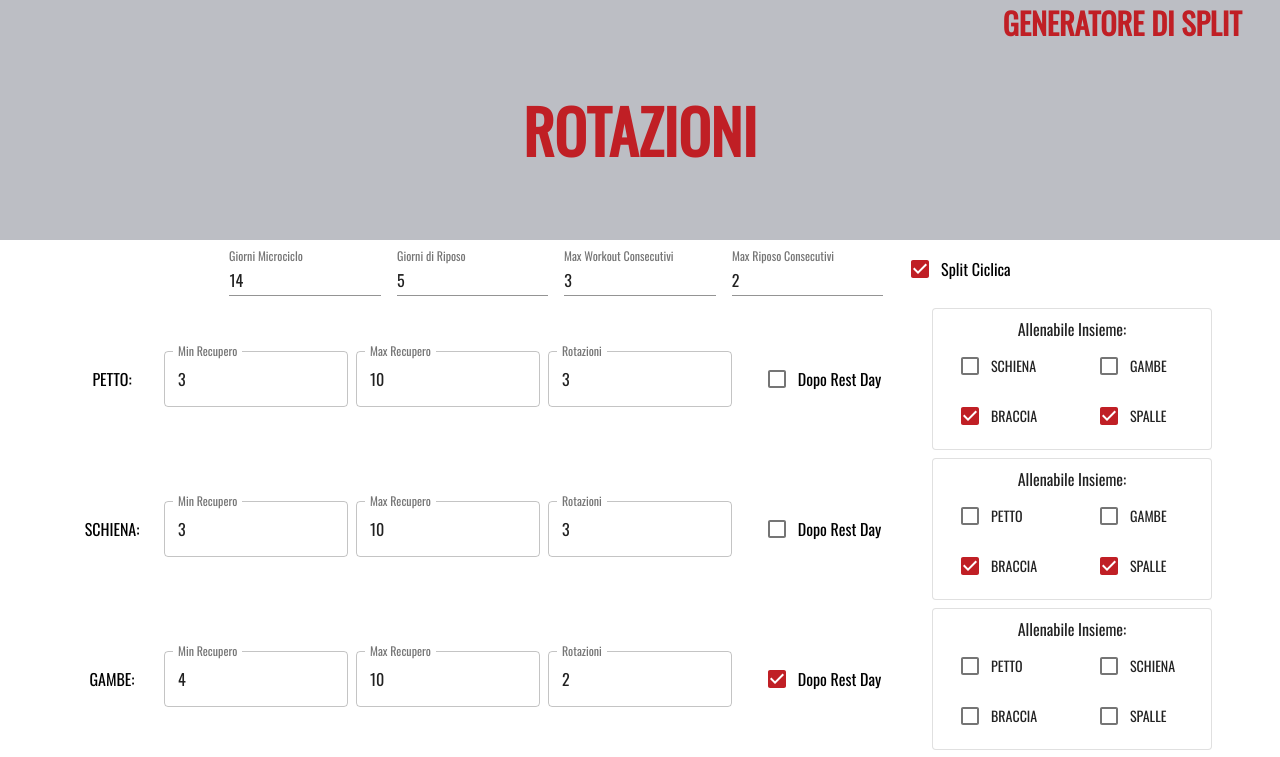
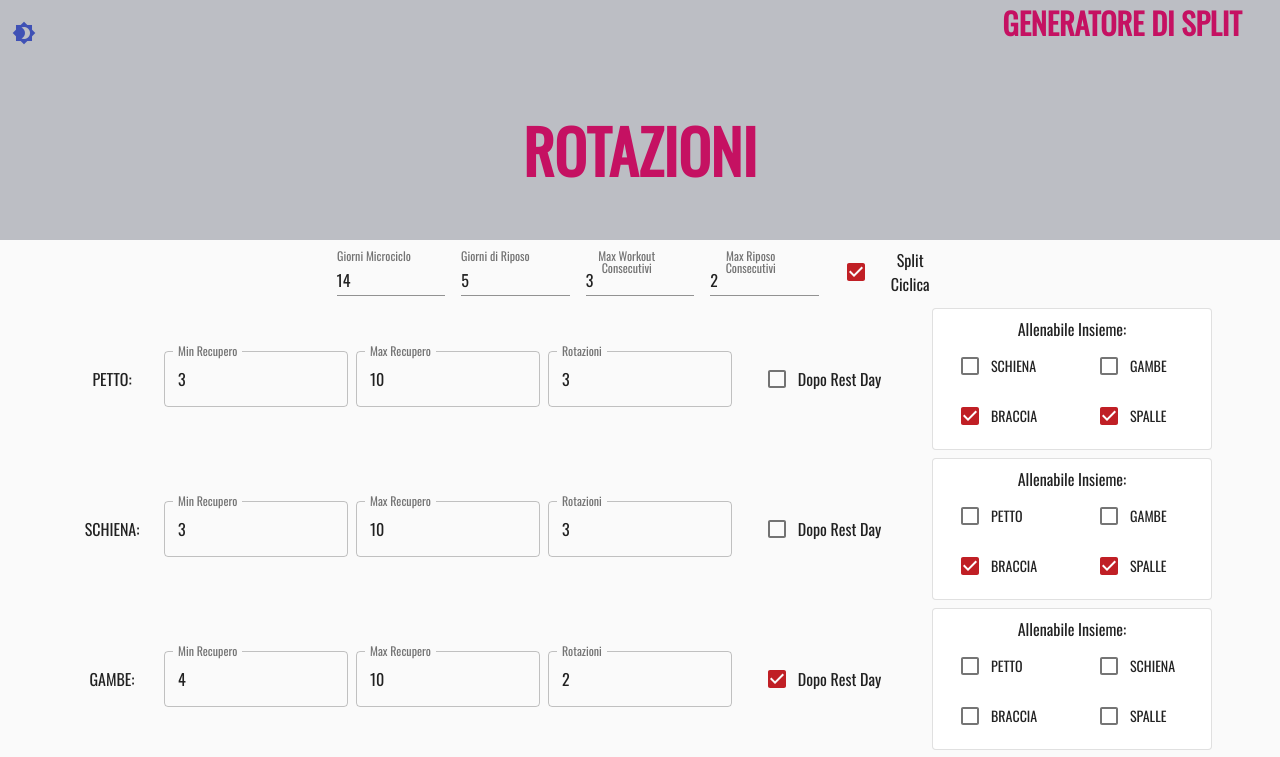
Before and after one commit to crybot/Rotazioni, a React (Create React App) app in the folder client/: page / in a window 1280 px wide. Shown: the top 757 px of the page. Built offline with nearby package versions, Linux system fonts and the light colour scheme.

Commit message:
Implement Dark mode theme

```diff
--- a/client/src/App.css
+++ b/client/src/App.css
@@ -1,9 +1,5 @@
 .App {
   text-align: center;
-}
-
-.Checkbox {
-  transform: 'scaleY(0.1)';
 }
 
 #menu {
--- a/client/src/App.js
+++ b/client/src/App.js
@@ -1,11 +1,12 @@
 import './App.css';
-import { Typography } from '@material-ui/core';
+import { IconButton, Icon, Grid, CssBaseline, Typography } from '@material-ui/core';
 import { makeStyles } from '@material-ui/core/styles';
 import { ThemeProvider, createMuiTheme } from '@material-ui/core/styles';
+import { useState } from 'react'
 import Form from './Form'
 import Copyright from './Copyright'
 
-const theme = createMuiTheme({
+var defaultTheme = {
   typography: {
     fontFamily: [
       'Oswald',
@@ -14,7 +15,7 @@ const theme = createMuiTheme({
   palette: {
     secondary: {
       main: '#c01f25', // shade of dark red
-    }
+    },
   },
   overrides: {
     MuiCheckbox: {
@@ -33,12 +34,11 @@ const theme = createMuiTheme({
       // InputLabelProps: {style: {fontSize: 15}}, // font size of input label
     },
   },
+}
 
-});
-
-const useStyles = makeStyles({
+const useStyles = makeStyles(theme => ({
   title1: {
-    color: theme.palette.secondary.main,
+    color: theme.palette.secondary.dark,
     fontSize: '30px',
     marginTop: '0',
     textAlign: 'right',
@@ -46,20 +46,38 @@ const useStyles = makeStyles({
   },
 
   title2: {
-    color: theme.palette.secondary.main,
+    color: theme.palette.secondary.dark,
     fontSize: '60px',
   },
-});
+}));
 
 function App() {
   const classes = useStyles();
+  const [darkMode, setDarkMode] = useState(false)
+
+  defaultTheme.palette.type = darkMode ? 'dark' : 'light'
+  const darkTheme = createMuiTheme(defaultTheme);
 
   return (
-    <ThemeProvider theme={theme}>
+    <ThemeProvider theme={darkTheme}>
+      <CssBaseline>
         <div className="App">
           <header className="App-header">
+            <Grid container alignItems="center">
+              <Grid item xs={1} align="left">
+                <IconButton color="primary" onClick={() => setDarkMode(!darkMode)}>
+                  <Icon>
+                    {darkMode ? "nights_stay" : "brightness_4"}
+                  </Icon>
+                </IconButton>
+              </Grid>
+              <Grid item xs={11}>
                 <Typography component="span">
                   <h1 className={classes.title1}> GENERATORE DI SPLIT </h1>
+                </Typography>
+              </Grid>
+            </Grid>
+            <Typography component="span">
               <h1 className={classes.title2}> ROTAZIONI </h1>
             </Typography>
           </header>
@@ -70,6 +88,7 @@ function App() {
             <Copyright/>
           </footer>
         </div>
+      </CssBaseline>
     </ThemeProvider>
   );
 }
```
Lines whose indentation alone changed are shown as unchanged.
